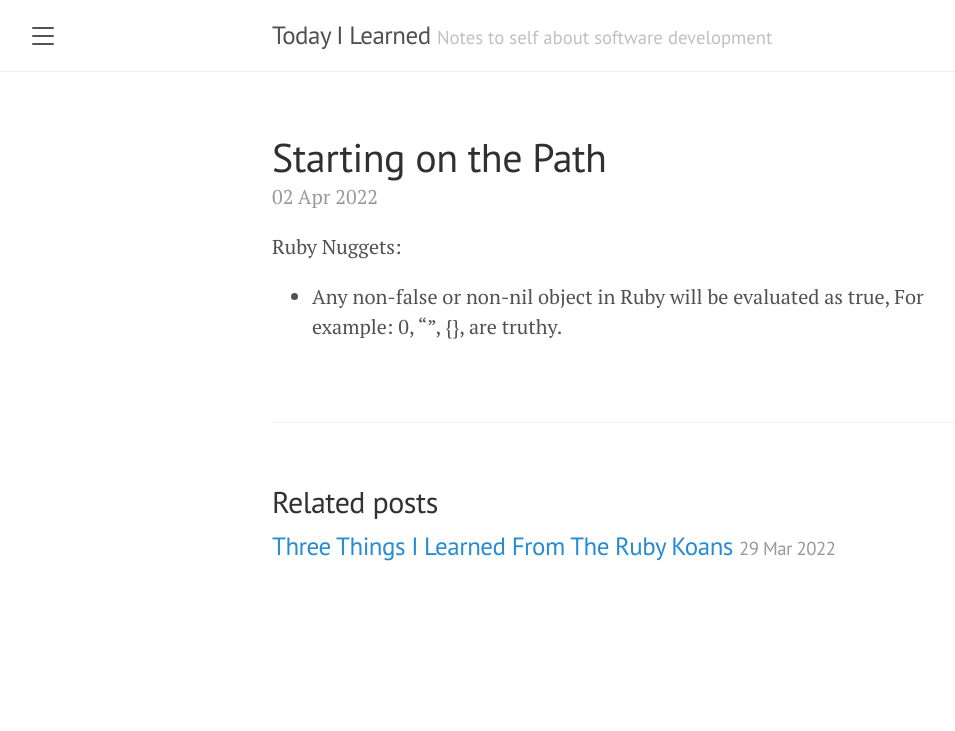
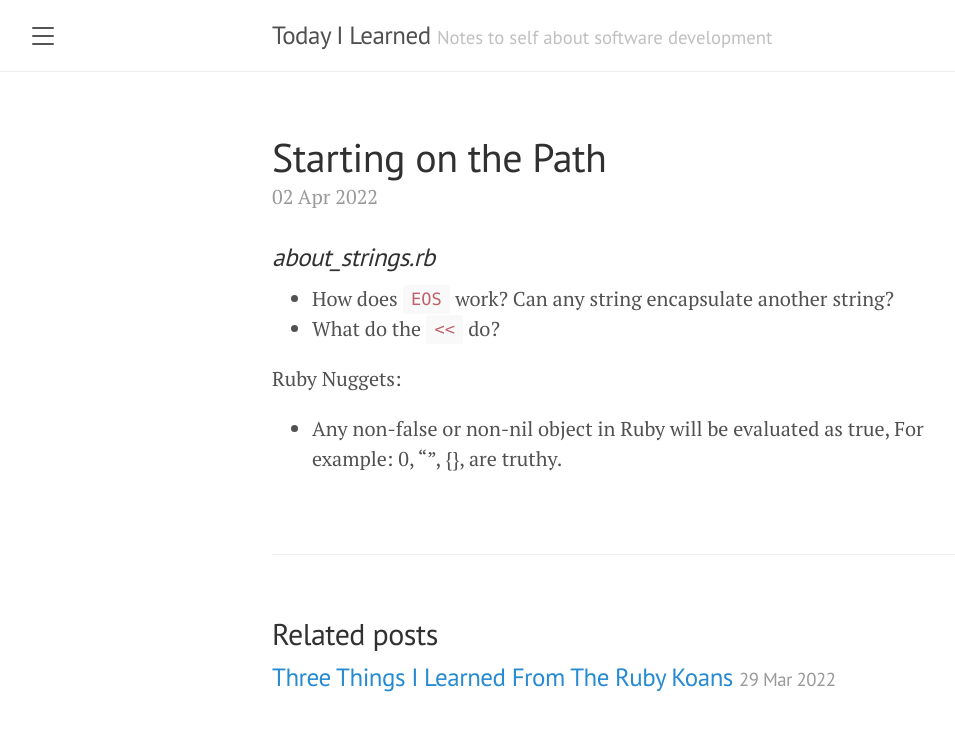
Before and after one commit to KevinDelaFuente/til, a Jekyll site: the page built from _posts/2022-04-02-PathToEnlightenment.md, in a window 1280 px wide. Shown: the top 731 px of the page, without its empty margins (8-963 px from the left). Built offline with Jekyll 4.4.1, drawn with Linux system fonts in a browser that asks for light colours.

Commit message:
Update 2022-04-02-PathToEnlightenment.md

```diff
--- a/_posts/2022-04-02-PathToEnlightenment.md
+++ b/_posts/2022-04-02-PathToEnlightenment.md
@@ -3,5 +3,9 @@ layout: post
 title:  "Starting on the Path"
 ---
 
+### _about_strings.rb_
+- How does `EOS` work? Can any string encapsulate another string?
+- What do the `<<` do?
+
 Ruby Nuggets:
 - Any non-false or non-nil object in Ruby will be evaluated as true, For example: 0, "", {}, are truthy.
```
